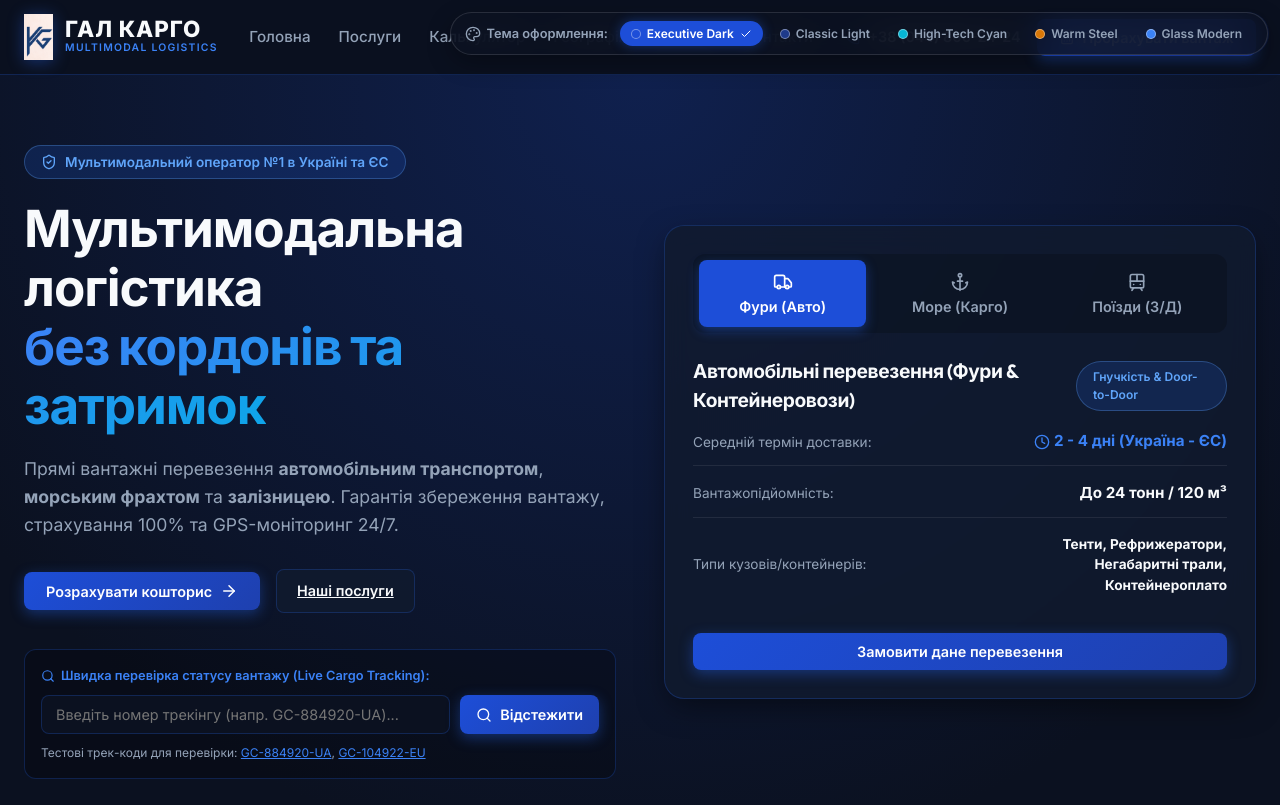
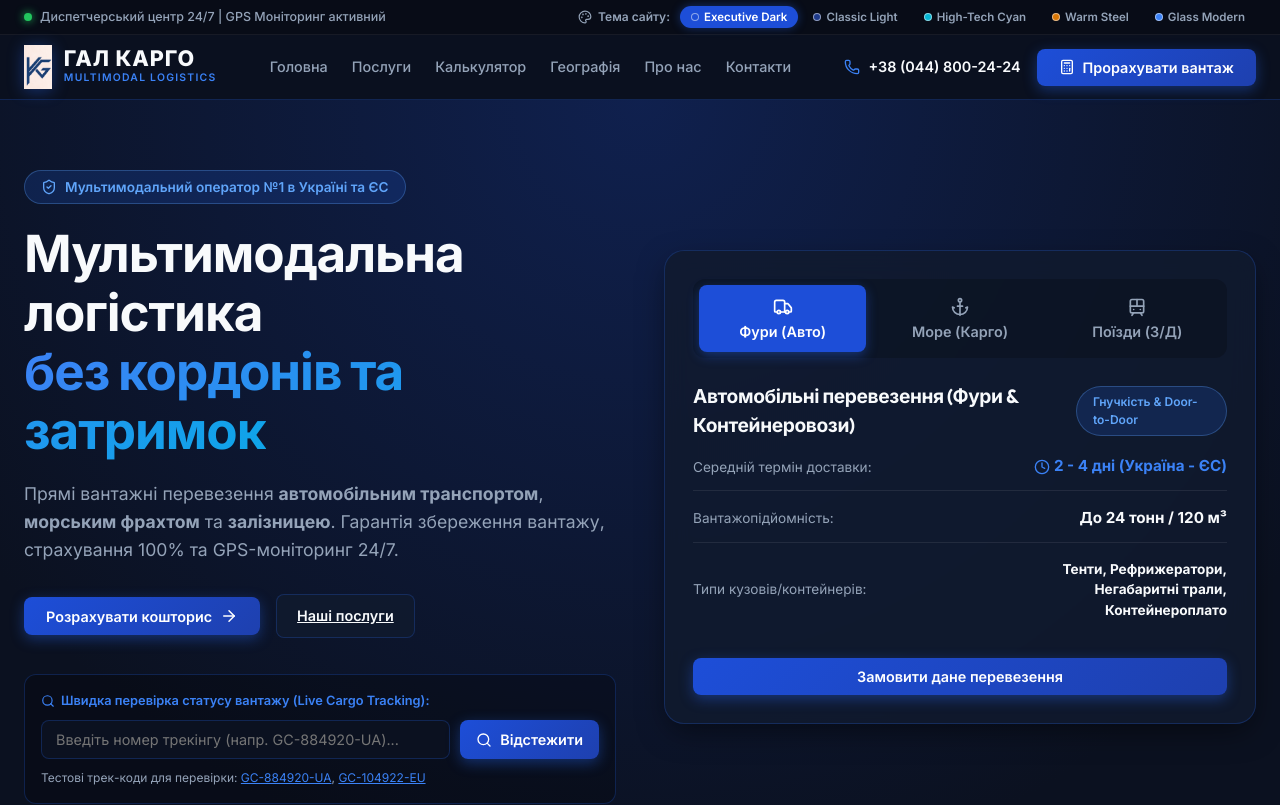
Before and after one commit to FerosTech/galcargo-website, a React (Vite) app: page / in a window 1280 px wide. Shown: the top 805 px of the page. Built offline with nearby package versions, Linux system fonts and the light colour scheme.

Commit message:
Fix header twitching by unifying sticky header & integrating theme switcher strip

```diff
--- a/src/App.jsx
+++ b/src/App.jsx
@@ -1,6 +1,5 @@
 import React, { useState, useEffect } from 'react';
 import Navbar from './components/Navbar';
-import ThemeSwitcher from './components/ThemeSwitcher';
 import Hero from './components/Hero';
 import Calculator from './components/Calculator';
 import Services from './components/Services';
@@ -47,11 +46,12 @@ export default function App() {
 
   return (
     <div className="app-main-wrapper">
-      {/* Live Interactive UI Theme Switcher Bar */}
-      <ThemeSwitcher currentTheme={theme} setTheme={setTheme} />
-
-      {/* Header Navigation */}
-      <Navbar onOpenQuote={handleOpenQuote} />
+      {/* Unified Header with Integrated Navbar & Theme Switcher */}
+      <Navbar
+        currentTheme={theme}
+        setTheme={setTheme}
+        onOpenQuote={handleOpenQuote}
+      />
 
       {/* Hero Presentation */}
       <Hero
--- a/src/components/Navbar.jsx
+++ b/src/components/Navbar.jsx
@@ -1,20 +1,64 @@
 import React, { useState } from 'react';
-import { Phone, Calculator, Menu, X, ShieldCheck } from 'lucide-react';
+import { Phone, Calculator, Menu, X, Palette, ShieldCheck, Clock } from 'lucide-react';
 
-export default function Navbar({ onOpenQuote }) {
+const themes = [
+  { id: 'executive-dark', name: 'Executive Dark', color: '#1d4ed8' },
+  { id: 'classic-light', name: 'Classic Light', color: '#1e3a8a' },
+  { id: 'hitech-cyan', name: 'High-Tech Cyan', color: '#06b6d4' },
+  { id: 'warm-steel', name: 'Warm Steel', color: '#d97706' },
+  { id: 'glassmorphism-blue', name: 'Glass Modern', color: '#3b82f6' },
+];
+
+export default function Navbar({ currentTheme, setTheme, onOpenQuote }) {
   const [mobileOpen, setMobileOpen] = useState(false);
 
   return (
-    <header className="navbar">
+    <header className="site-header">
+      {/* Upper Utility Strip: Status & Theme Switcher */}
+      <div className="top-header-strip">
+        <div className="top-header-container">
+          <div className="top-info-left">
+            <span className="status-indicator-dot"></span>
+            <span>Диспетчерський центр 24/7 | GPS Моніторинг активний</span>
+          </div>
+
+          {/* Integrated Theme Switcher */}
+          <div className="theme-switcher-inline">
+            <div className="theme-switcher-label">
+              <Palette size={14} />
+              <span>Тема сайту:</span>
+            </div>
+            <div className="theme-pills-row">
+              {themes.map((t) => {
+                const isActive = currentTheme === t.id;
+                return (
+                  <button
+                    key={t.id}
+                    className={`theme-pill-btn ${isActive ? 'active' : ''}`}
+                    onClick={() => setTheme(t.id)}
+                    title={`Переключити на тему ${t.name}`}
+                    type="button"
+                  >
+                    <span className="theme-pill-dot" style={{ backgroundColor: t.color }}></span>
+                    <span className="theme-pill-name">{t.name}</span>
+                  </button>
+                );
+              })}
+            </div>
+          </div>
+        </div>
+      </div>
+
+      {/* Main Navigation Row */}
+      <div className="main-navbar-row">
         <div className="navbar-container">
           {/* Brand Logo & Name */}
           <a href="#" className="brand-logo-container">
             <img
               src="/logo.png"
-            alt="Логотип Гал Карго - GalCargo Logo"
+              alt="GalCargo Logo"
               className="brand-logo-img"
               onError={(e) => {
-              // Fallback if image path has issue
                 e.target.src = '/image_532900.jpg';
               }}
             />
@@ -54,6 +98,7 @@ export default function Navbar({ onOpenQuote }) {
             </button>
           </div>
         </div>
+      </div>
     </header>
   );
 }
--- a/src/index.css
+++ b/src/index.css
@@ -205,96 +205,123 @@ button, input, select, textarea {
 }
 
 /* --------------------------------------------------------------------------
-   3. Floating Theme Switcher Panel (Live Interactive UI Toggle)
+   3. Unified Sticky Site Header & Integrated Theme Switcher
    -------------------------------------------------------------------------- */
-.theme-switcher-bar {
-  position: fixed;
-  top: 12px;
-  right: 12px;
+.site-header {
+  position: sticky;
+  top: 0;
+  left: 0;
+  width: 100%;
   z-index: 1000;
   background: var(--glass-bg);
   backdrop-filter: blur(16px);
   -webkit-backdrop-filter: blur(16px);
-  border: 1px solid var(--glass-border);
-  padding: 8px 14px;
-  border-radius: 40px;
+  border-bottom: 1px solid var(--border-color);
+  transform: translateZ(0);
+  will-change: background-color, border-color;
+  transition: background-color 0.3s ease, border-color 0.3s ease;
+}
+
+/* Top Utility Strip */
+.top-header-strip {
+  background: rgba(0, 0, 0, 0.25);
+  border-bottom: 1px solid rgba(255, 255, 255, 0.06);
+  padding: 6px 24px;
+}
+
+.top-header-container {
+  max-width: 1280px;
+  margin: 0 auto;
   display: flex;
   align-items: center;
-  gap: 12px;
-  box-shadow: 0 8px 24px rgba(0, 0, 0, 0.3);
-  transition: all 0.3s ease;
+  justify-content: space-between;
+  gap: 16px;
 }
 
-.theme-switcher-title {
-  font-size: 0.8rem;
+.top-info-left {
+  display: flex;
+  align-items: center;
+  gap: 8px;
+  font-size: 0.78rem;
+  color: var(--text-muted);
+  font-weight: 500;
+}
+
+.status-indicator-dot {
+  width: 8px;
+  height: 8px;
+  border-radius: 50%;
+  background: #22c55e;
+  box-shadow: 0 0 8px #22c55e;
+}
+
+/* Theme Switcher Inline Row */
+.theme-switcher-inline {
+  display: flex;
+  align-items: center;
+  gap: 10px;
+}
+
+.theme-switcher-label {
+  font-size: 0.75rem;
   font-weight: 600;
   color: var(--text-muted);
   display: flex;
   align-items: center;
   gap: 6px;
-  white-space: nowrap;
 }
 
-.theme-options-list {
+.theme-pills-row {
   display: flex;
   align-items: center;
-  gap: 6px;
+  gap: 4px;
 }
 
-.theme-btn {
+.theme-pill-btn {
   border: 1px solid transparent;
   background: transparent;
-  padding: 4px 10px;
+  padding: 3px 10px;
   border-radius: 20px;
-  font-size: 0.75rem;
+  font-size: 0.72rem;
   font-weight: 600;
   color: var(--text-muted);
   cursor: pointer;
   display: flex;
   align-items: center;
-  gap: 6px;
-  transition: all 0.2s ease;
+  gap: 5px;
+  transition: background-color 0.2s ease, color 0.2s ease, border-color 0.2s ease;
+  white-space: nowrap;
 }
 
-.theme-btn:hover {
+.theme-pill-btn:hover {
   color: var(--text-main);
   background: rgba(255, 255, 255, 0.08);
 }
 
-.theme-btn.active {
+.theme-pill-btn.active {
   background: var(--accent-primary);
   color: #ffffff;
-  box-shadow: 0 0 12px var(--accent-glow);
+  box-shadow: 0 0 10px var(--accent-glow);
 }
 
-.theme-dot {
-  width: 10px;
-  height: 10px;
+.theme-pill-dot {
+  width: 8px;
+  height: 8px;
   border-radius: 50%;
   display: inline-block;
-  border: 1px solid rgba(255, 255, 255, 0.4);
+  border: 1px solid rgba(255, 255, 255, 0.5);
+  flex-shrink: 0;
 }
 
-/* --------------------------------------------------------------------------
-   4. Header & Navigation Component
-   -------------------------------------------------------------------------- */
-.navbar {
-  position: sticky;
-  top: 0;
-  left: 0;
-  width: 100%;
-  z-index: 900;
-  background: var(--glass-bg);
-  backdrop-filter: blur(20px);
-  -webkit-backdrop-filter: blur(20px);
-  border-bottom: 1px solid var(--border-color);
-  transition: all 0.3s ease;
+/* Main Navbar Row */
+.main-navbar-row {
+  padding: 10px 0;
 }
 
 .navbar-container {
   max-width: 1280px;
   margin: 0 auto;
-  padding: 14px 24px;
+  padding: 0 24px;
   display: flex;
   align-items: center;
   justify-content: space-between;
@@ -309,7 +336,7 @@ button, input, select, textarea {
 }
 
 .brand-logo-img {
-  height: 46px;
+  height: 44px;
   width: auto;
   object-fit: contain;
   filter: drop-shadow(0 2px 8px var(--accent-glow));
@@ -321,7 +348,7 @@ button, input, select, textarea {
 }
 
 .brand-name {
-  font-size: 1.4rem;
+  font-size: 1.35rem;
   font-weight: 800;
   text-transform: uppercase;
   letter-spacing: 0.04em;
@@ -340,17 +367,16 @@ button, input, select, textarea {
 .nav-menu {
   display: flex;
   align-items: center;
-  gap: 28px;
+  gap: 24px;
   list-style: none;
 }
 
 .nav-link {
   color: var(--text-muted);
   text-decoration: none;
-  font-size: 0.95rem;
+  font-size: 0.9rem;
   font-weight: 500;
   transition: color 0.2s ease;
-  position: relative;
 }
 
 .nav-link:hover,
```
Lines whose indentation alone changed are shown as unchanged.
